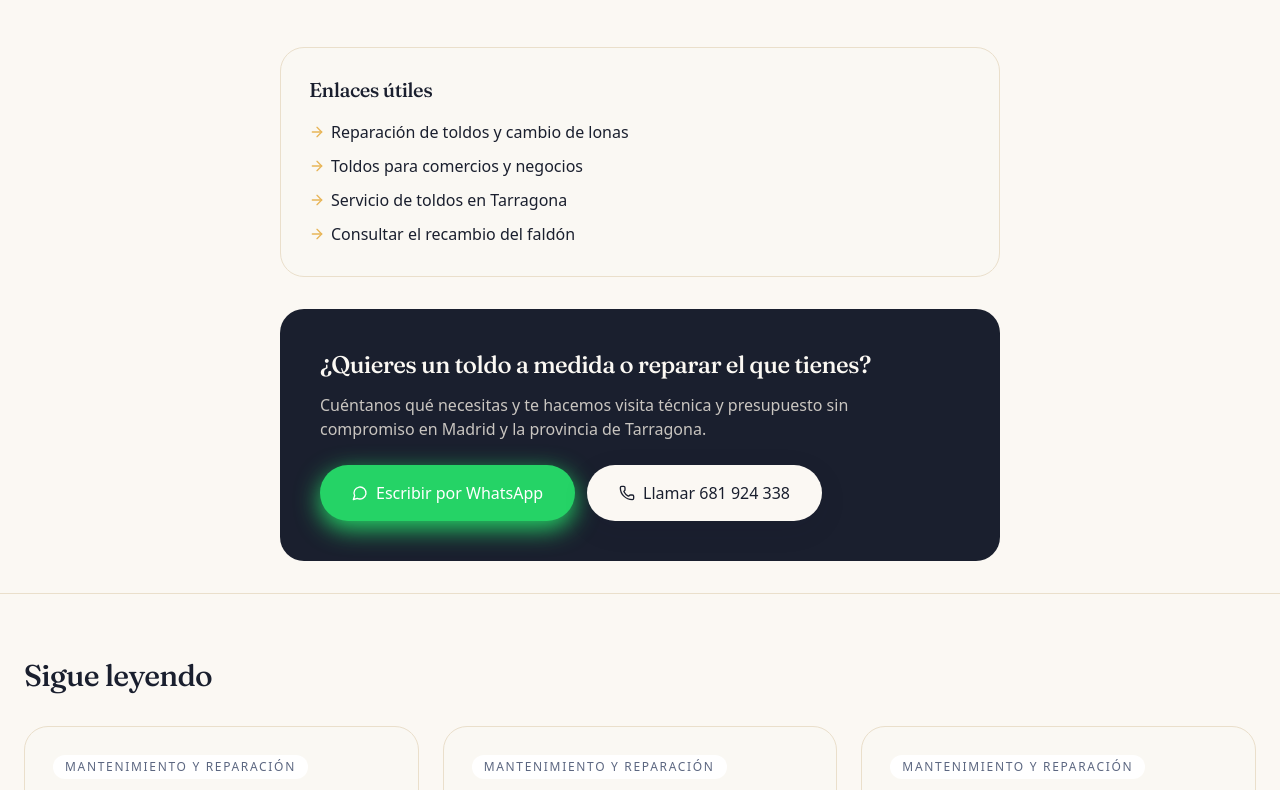
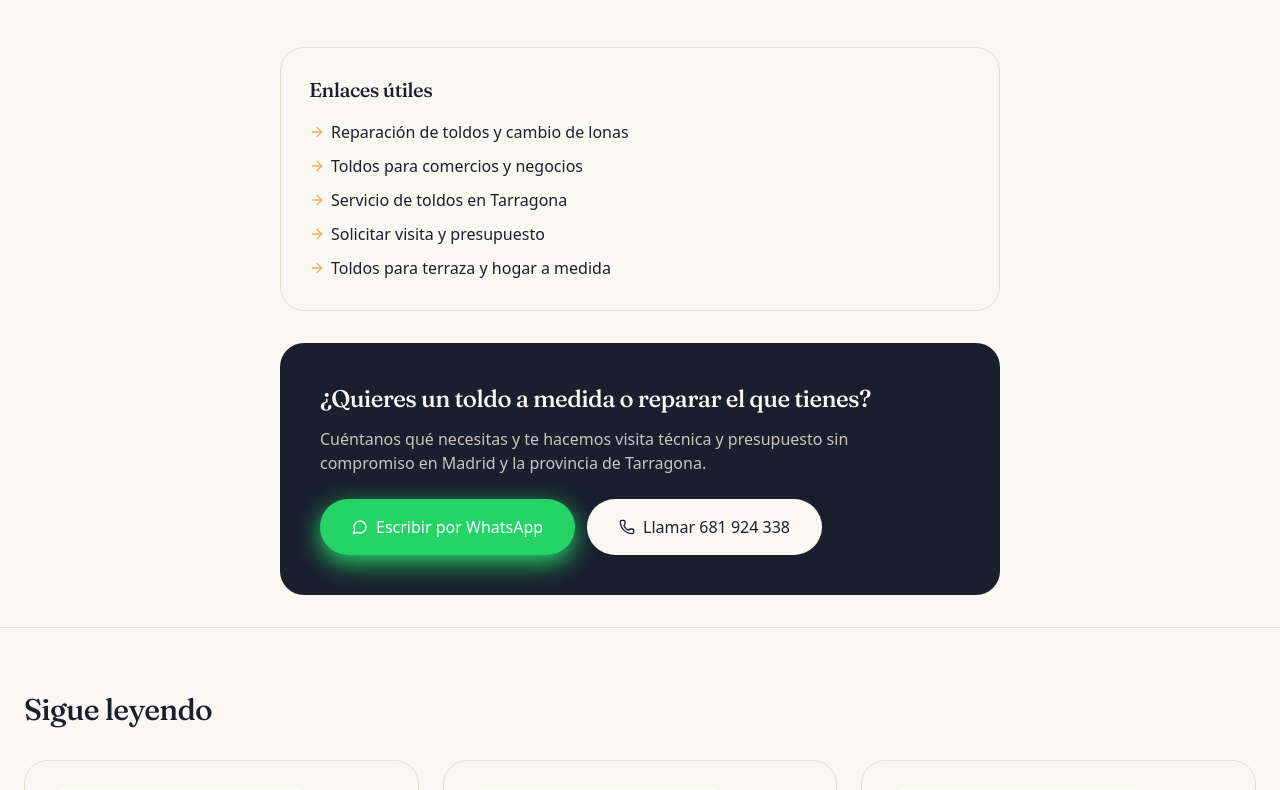
Before and after one commit to Andreh33/toldos, a Next.js app: page /consejos/cambiar-faldon-toldo-comercio-tarragona in a window 1280 px wide. Shown: the part 3790-4580 px from the top of the page. Built offline with nearby package versions, Linux system fonts and the light colour scheme; no server answers.

Commit message:
Link guides to relevant services and attribute commercial navigation

```diff
--- a/app/consejos/[slug]/page.tsx
+++ b/app/consejos/[slug]/page.tsx
@@ -7,6 +7,7 @@ import { Footer } from '@/components/Footer';
 import { Button } from '@/components/ui/button';
 import { SITE, PHONE, WHATSAPP } from '@/lib/constants';
 import { POSTS, getPostBySlug, getRelatedPosts } from '@/lib/blog';
+import { SERVICES } from '@/lib/services';
 
 type Params = { slug: string };
 
@@ -51,6 +52,13 @@ export default async function ConsejoPage({ params }: { params: Promise<Params>
   if (!post) notFound();
 
   const related = getRelatedPosts(post.slug);
+  const serviceSlug = /repar|manten|lona|motor/i.test(post.title) ? 'reparaciones' : /restaurante|negocio|comercio|hosteler/i.test(post.title) ? 'negocios' : 'hogar';
+  const service = SERVICES.find((item) => item.slug === serviceSlug)!;
+  const usefulLinks = [...new Map([
+    ...(post.internalLinks ?? []),
+    { label: service.seoTitle, href: `/servicios/${service.slug}` },
+    { label: 'Solicitar visita y presupuesto', href: '/contacto' },
+  ].map((link) => [link.href, link])).values()];
 
   const blogPostingLd = {
     '@context': 'https://schema.org',
@@ -183,13 +191,13 @@ export default async function ConsejoPage({ params }: { params: Promise<Params>
         )}
 
         {/* Enlaces internos */}
-        {post.internalLinks && post.internalLinks.length > 0 && (
+        {usefulLinks.length > 0 && (
           <aside className="mt-12 rounded-3xl border border-sand-200 bg-sand-50/60 p-7">
             <h2 className="font-display text-xl font-medium tracking-display text-ink-900">
               Enlaces útiles
             </h2>
             <ul className="mt-4 space-y-2">
-              {post.internalLinks.map((link) => (
+              {usefulLinks.map((link) => (
                 <li key={link.href}>
                   <Link
                     href={link.href}
--- a/components/ClickTracker.tsx
+++ b/components/ClickTracker.tsx
@@ -17,6 +17,12 @@ export function ClickTracker() {
       if (!link) return;
       const href = link.getAttribute('href') ?? '';
       const path = window.location.pathname;
+      try {
+        const destination = new URL(href, window.location.origin);
+        if (destination.origin === window.location.origin && ['/contacto', '/servicios/hogar', '/servicios/negocios', '/servicios/reparaciones', '/servicios/a-medida'].includes(destination.pathname)) {
+          track('commercial_navigation', { path, destination: destination.pathname });
+        }
+      } catch { /* Optional measurement never interrupts navigation. */ }
       if (/wa\.me|api\.whatsapp\.com|wa\.link/i.test(href)) {
         track('whatsapp_click', { path });
       } else if (href.startsWith('tel:')) {
```
